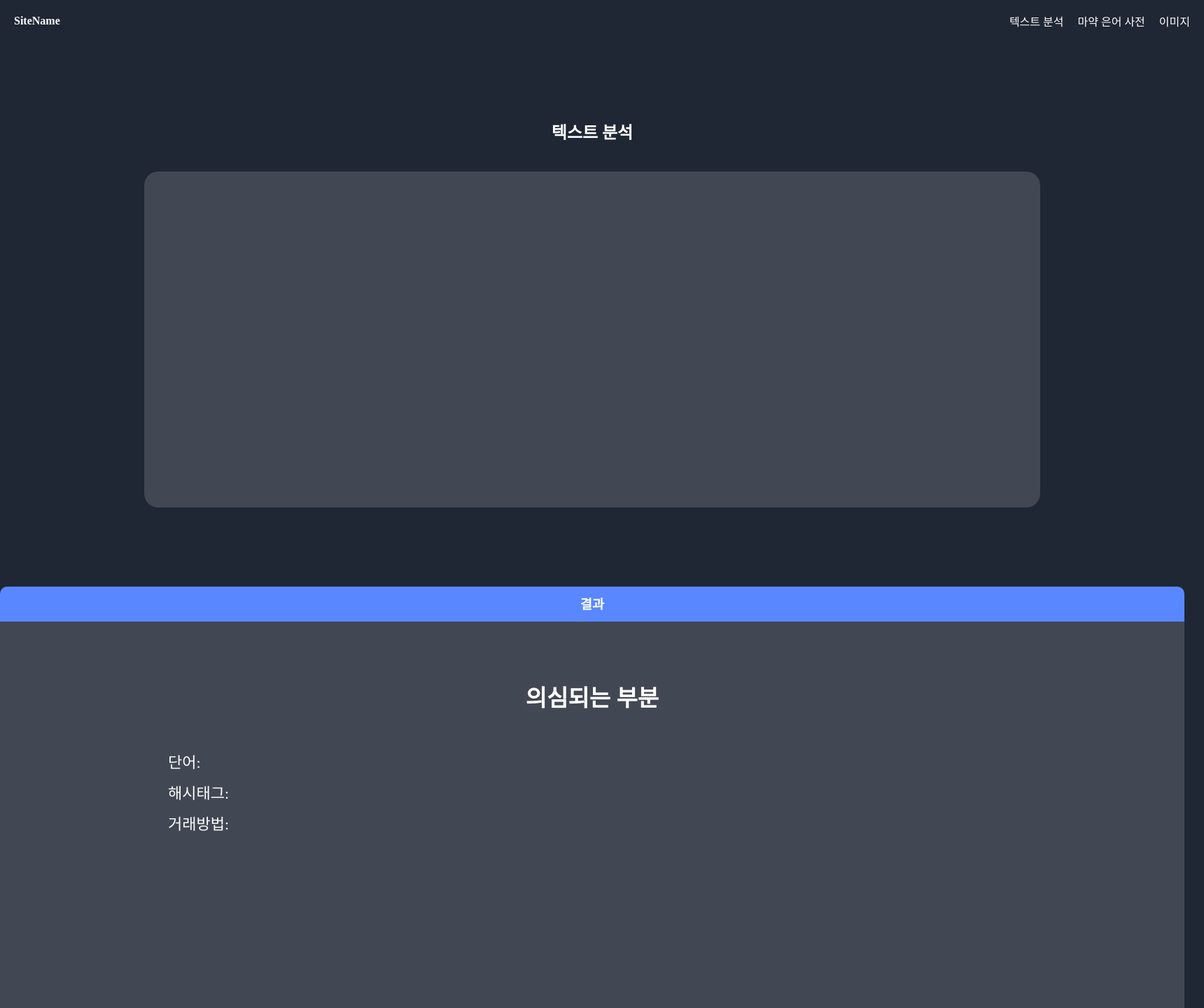
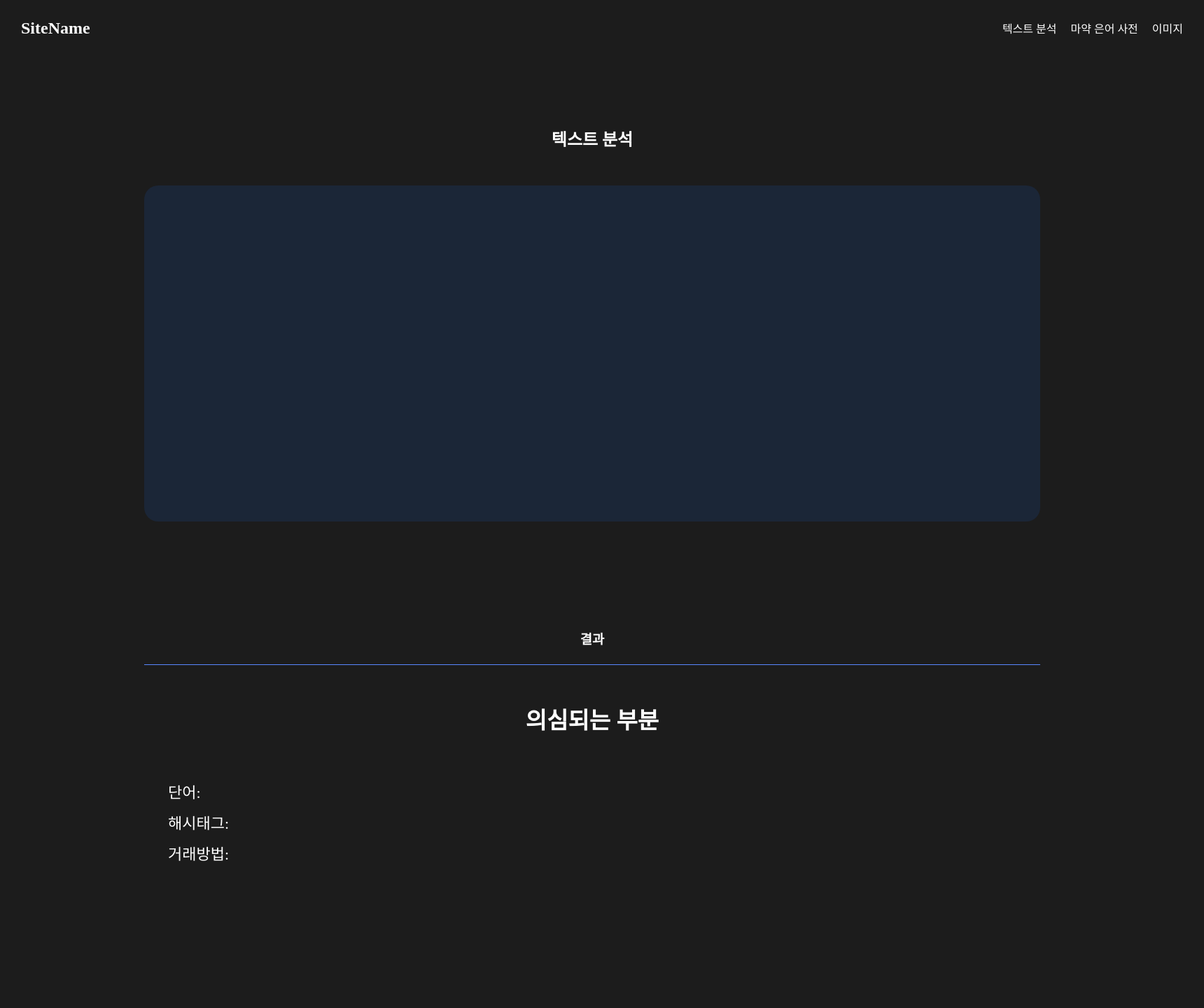
Before and after one commit to drugDetectionSite/proSetting, a Flask app: page /textAno in a window 1720 px wide. Shown: the top 1440 px of the page at 70% size. Run offline with Flask 3, Linux system fonts and the light colour scheme.

Commit message:
feat:1,4페이지 구현

```diff
--- a/app.py
+++ b/app.py
@@ -32,6 +32,10 @@
 @app.route('/drugDict')
 def drugDict():
     return render_template('drugDict.html')
+
+@app.route('/report')
+def report():
+    return render_template('report.html')
 
 # 새로운 분석 API 엔드포인트 추가
 @app.route('/api/analyze-text', methods=['POST'])
--- a/static/css/style.css
+++ b/static/css/style.css
@@ -2,12 +2,12 @@
     margin: 0px;
     padding-top: 100px;
     width: 1692px;
-    height: 3000px;
+    height: 100vh;
     text-align: center;
 }
 
 nav {
-    background-color: #1F2634;
+    background-color: #1C1C1C;
     height: 60px;
 }
 
@@ -19,28 +19,46 @@
     gap: 20px;
 }
 
-nav#nav1 {
+nav#nav1, #reportNav {
     display: flex;
     justify-content: space-between;
     align-items: center;
-    padding: 10px 20px;
+    padding: 10px 30px;
     background-color: none;
     position: fixed;
     top: 0;
     width: 100%;
+    height: 80px;
     max-width: 100vw;
     box-sizing: border-box;
 }
 
-h2, h3, nav#nav1 a, #textBox1, ul *, .report, .infoBox {
-    color: white;
+#reportNav a{
+    font-size: 28px;
+    text-decoration: none;
+    color: #fff;
+}
+
+nav#nav1 > a, #reportNav {
+    font-size: 24px;
+}
+
+#reportNav p {
+    position: absolute;
+    left: 50%;
+    transform: translateX(-50%);
+    margin: 0;
+}
+
+h2, h3, nav#nav1 a, #reportNav, #textBox1, ul *, .report, .banner, .toggleHeader {
+    color: #fff;
 }
 
 ul {
     text-align: left;
 }
 
-nav#nav1 a {
+nav#nav1 a, #reportNav a {
     text-decoration: none;
 }
 
@@ -50,7 +68,7 @@
 
 h2 {
     text-align: center;
-    padding: 10px;
+    padding: 20px;
 }
 
 h3 {
@@ -68,21 +86,37 @@
     outline: none;
     padding: 30px;
     display: inline-block;
+}
+
+#textBox1:focus {
+    outline: 1.5px solid #5987ff;
+}
+
+.addWordBox, #textBox1, .banner {
+    background-color: #1B2637;
+    padding: 40px;
+    text-align: left;
     border-radius: 20px;
 }
 
-.suspectPartBox, .addWordBox, #textBox1, .infoBox {
-    background-color: #414753;
-    padding: 40px;
-    text-align: left;
+.banner {
+    width: 1200px;
+    font-size: 22px;
+    height: 620px;
+    padding-left: 80px;
+    display: inline-block;
 }
 
-.suspectPartBox, .drugProbBox, .infoBox, .drugSlangBox, .addWordBox {
+.suspectPartBox, .drugProbBox, .drugSlangBox, .addWordBox {
     min-height: 600px;
     line-height: 2;
     font-size: 22px;
     padding-left: 200px;
     padding-right: 200px;
+}
+
+.slangBox > li {
+    color:#5987ff;
 }
 
 .report {
@@ -99,21 +133,33 @@
     padding-top: 40px;
 }
 
-.resultBox {
-    height: 50px;
-    background-color: #5987ff;
-    border-top-left-radius: 10px;
-    border-top-right-radius: 10px;
+.resultBox, .lineBox {
+    padding: 30px;
+    border-bottom: 1.5px solid #5987ff;
 }
 
-.searchBox {
-    width: 600px;
+.lineBox {
+    width: 100px;
+}
+
+.resultBox {
+    width: 1220px;
     height: 50px;
-    border: #5987ff 4px solid;
+    display: inline-block;
+}
+
+.searchBox, .toggleHeader {
+    width: 700px;
+    height: 50px;
+    outline: #5987ff 2px solid;
     text-align: center;
     display: inline-block;
     margin-bottom: 60px;
     border-radius: 10px;
+}
+
+.searchBox:focus-within, .toggleHeader:focus {
+    outline: 2px solid #ffffff;
 }
 
 .suspectPartBox{
--- a/static/js/script.js
+++ b/static/js/script.js
@@ -1,6 +1,4 @@
 document.addEventListener('DOMContentLoaded', function() {
-    // 이 안에 기존 코드를 모두 넣습니다.
-
     // 조건에 따라 변경될 변수 정의
     let score = 85;
     let drugKind; // 여기에 조건에 맞는 단어가 들어갈 변수
@@ -23,22 +21,27 @@
 
 document.addEventListener('DOMContentLoaded', function() {
     let drugProbInt = 80;
-    let probResult;
+    let probResult = "";
+    let className = "";
 
     if (drugProbInt >= 80) {
         probResult = "아주 높습니다";
+        className = "probVeryHigh"
     } else if (drugProbInt >= 60) {
         probResult = "높습니다";
+        className = "probHigh"
     } else if (drugProbInt >= 40) {
         probResult = "보통입니다";
+        className = "probMedium"
     } else {
         probResult = "낮습니다";
+        className = "probLow"
     }
 
-    const drugProbMessage = "이 게시글은 마약 게시글일 가능성이 " + drugProbInt + "%로 " + probResult;
+    const drugProbMessage = "이 게시글은 마약 게시글일 가능성이 " + drugProbInt + "%로 <span class='" + className + "'>" + probResult + "</span>";
     const probResultMessage = document.getElementById('drugProbMessage');
     if (probResultMessage) {
-        probResultMessage.textContent = drugProbMessage;
+        probResultMessage.innerHTML = drugProbMessage;
     }
 });
 
@@ -67,6 +70,11 @@
         .then(response => response.json()) // 응답을 JSON 객체로 파싱
         .then(data => {
             // 서버에서 받은 데이터(data.probability, data.drug_kind 등)를 사용
+            let className = "";
+            if (data.prob_result_text === "아주 높습니다") className = "probVeryHigh";
+            else if (data.prob_result_text === "높습니다") className = "probHigh";
+            else if (data.prob_result_text === "보통입니다") className = "probMedium";
+            else className = "probLow";
 
             // 1) 마약 종류 메시지 업데이트
             const kindMessage = data.drug_kind + "의 가능성이 있음";
@@ -79,7 +87,12 @@
                                     data.probability + "%로 " +
                                     data.prob_result_text;
             if (probResultMessage) {
-                probResultMessage.textContent = drugProbMessage;
+                probResultMessage.innerHTML =
+                "이 게시글은 마약 게시글일 가능성이 " +
+                data.probability + "%로 " +
+                "<span class='" + className + "'>" +
+                data.prob_result_text +
+                "</span>";
             }
         })
         .catch(error => {
@@ -100,3 +113,22 @@
         analyzeText(textBox.value);
     }
 });
+
+document.querySelectorAll('.toggleHeader').forEach(btn => {
+    btn.addEventListener('click', () => {
+        const box = btn.parentElement;
+        box.classList.toggle('active');
+    });
+});
+
+document.querySelectorAll('.toggleContent textarea').forEach(textarea => {
+    const count = textarea.nextElementSibling;
+    const MAX = 1000;
+
+    textarea.addEventListener('input', () => {
+        if (textarea.value.length > MAX) {
+            textarea.value = textarea.value.slice(0, MAX); // ✅ 강제 잘라내기
+        }
+        count.textContent = `${textarea.value.length}/1000`;
+    });
+});
--- a/templates/textAno.html
+++ b/templates/textAno.html
@@ -6,7 +6,7 @@
         <link rel="stylesheet" href="{{ url_for('static', filename='css/style.css') }}">
         <script src="{{ url_for('static', filename='js/script.js') }}"></script>
     </head>
-    <body style="background-color: #1F2634;">
+    <body style="background-color: #1C1C1C;">
         <nav id="nav1">
             <a href="{{url_for('home')}}">SiteName</a>
             <ul>
@@ -35,36 +35,13 @@
             </div>
             <h2 id="kindMessage">마약 가능성 표시란</h2>
         </div>
+        <div class="resultBox">
+
+        </div>
         <div class="drugProbBox">
                 <h2 id="drugProbMessage">이 게시글은 마약 거래 게시글일 가능성이 %로 </h2>
                 <p></p>
             </div>
-
-        <div class="infoBox">
-            <p>
-                <p>
-                    법적 정보: 마약류 관리에 관한 법률 제 1장 1조(목적) 이 법은 마약ㆍ
-                    향정신성의약품(向精神性醫藥品)ㆍ대마(大麻) 및 원료물질의 취급ㆍ
-                    관리를 적정하게 하고, 마약류 중독에 대한 치료ㆍ예방 등을 위하여
-                    필요한 사항을 규정함으로써 그 오용 또는 남용으로 인한 보건상의
-                    위해(危害)를 방지하여 국민보건 향상과 건강한 사회 조성에 이바지함을
-                    목적으로 한다. <개정 2023. 8. 16.> [전문개정 2011. 6. 7.]
-                    <br>
-                    <a href="https://www.law.go.kr/%EB%B2%95%EB%A0%B9/%EB%A7%88%EC%95%BD%EB%A5%98%EA%B4%80%EB%A6%AC%EC%97%90%EA%B4%80%ED%95%9C%EB%B2%95%EB%A5%A0">
-                    마약류 관리에 관한 법률, 국가법령정보센터
-                    </a>
-                </p>
-                <p>
-                    신고 방법: 마약범죄 의심 또는 발견 시
-                </p>
-                <ul>
-                    <li>검찰청&#40;☎️국번없이 1301&#41;,</li>
-                    <li>경찰청&#40;☎️국번없이 112&#41;,</li>
-                    <li>관세청&#40;☎️국번없이 125&#41;으로 신고하면 됩니다.</li>
-                </ul>
-                <i>마약류와 관련된 범죄를 알게 된 경우 미리 신고하면 보상금을 받을 수 있습니다.</i>
-            </p>
-        </div>
         <div class="footerBox">
             <p>로고이미지/아이콘</p>
             <br>
```
Also changed, not shown: other parts of static/css/style.css (+70 -10 lines), templates/drugDict.html (+3 -6 lines), templates/index.html (+30 -9 lines), templates/report.html (added, +28 -0 lines), 스크린샷 2025-12-06 140208.png (added).
